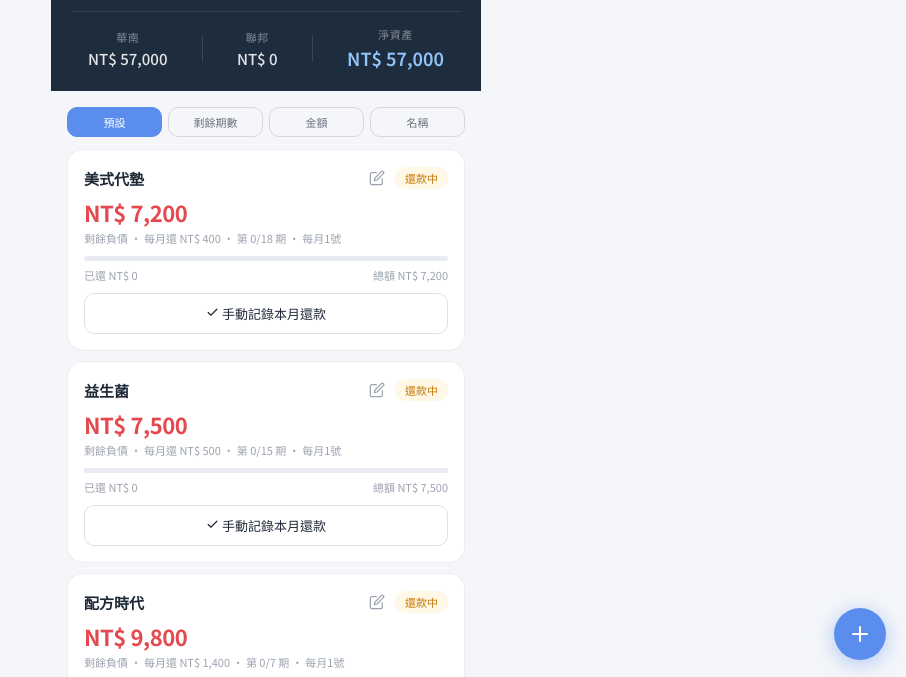
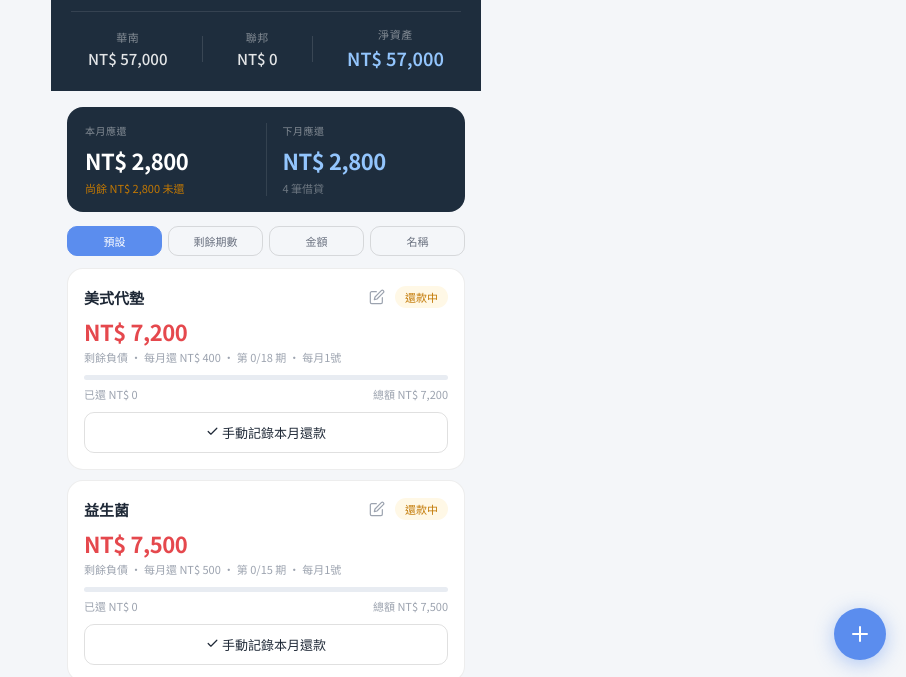
Before and after one commit to Unfair70287/accountbook, a plain HTML site: page index.html in a window 1280 px wide. Both pictures are taken after a click on the button "借貸". Shown: the part 66-743 px from the top of the page, without its empty margins (374-1280 px from the left). Drawn offline with Linux system fonts and the light colour scheme.

Commit message:
Add files via upload

```diff
--- a/index.html
+++ b/index.html
@@ -320,6 +320,7 @@ html,body{height:100%;background:var(--bg);font-family:'Noto Sans TC','Microsoft
 
     <!-- 借貸 -->
     <div id="tab-loans" class="section">
+      <div id="loan-summary"></div>
       <div class="sort-bar">
         <button class="sort-btn active" id="sort-btn-default" onclick="setSort('default')">預設</button>
         <button class="sort-btn" id="sort-btn-remain" onclick="setSort('remain')">剩餘期數</button>
@@ -1122,6 +1123,41 @@ function toggleCats(bank){
 
 function renderLoans(){
   const ll=document.getElementById('loan-list');
+  const summary=document.getElementById('loan-summary');
+
+  // 計算本月/下月應還總額
+  const{y,m}=todayInfo();
+  const activeLoans=S.loans.filter(l=>l.paid<l.periods);
+  const thisMonthTotal=activeLoans.reduce((s,l)=>s+Math.round(l.total/l.periods),0);
+  const nextMonthLoans=activeLoans.filter(l=>l.periods-l.paid>1);
+  const nextMonthTotal=nextMonthLoans.reduce((s,l)=>s+Math.round(l.total/l.periods),0);
+  const loanYm=todayYM();
+  const paidThisMonth=activeLoans.filter(l=>S.txs.some(t=>t.loanId===l.id&&t.type==='repay'&&t.ym===loanYm));
+  const paidAmt=paidThisMonth.reduce((s,l)=>s+Math.round(l.total/l.periods),0);
+  const remaining=thisMonthTotal-paidAmt;
+
+  if(summary){
+    if(!activeLoans.length){
+      summary.innerHTML='';
+    } else {
+      summary.innerHTML=`
+        <div style="background:var(--navy);border-radius:var(--r);padding:16px 18px;margin-bottom:14px;display:flex;gap:0">
+          <div style="flex:1;border-right:1px solid rgba(255,255,255,.1);padding-right:16px">
+            <div style="font-size:10px;color:rgba(255,255,255,.45);text-transform:uppercase;letter-spacing:.05em;margin-bottom:6px">本月應還</div>
+            <div style="font-size:22px;font-weight:700;color:#fff;letter-spacing:-.02em">${fmt(thisMonthTotal)}</div>
+            ${remaining>0
+              ?`<div style="font-size:11px;color:var(--amber);margin-top:4px">尚餘 ${fmt(remaining)} 未還</div>`
+              :`<div style="font-size:11px;color:var(--green);margin-top:4px">✓ 本月已全數還款</div>`
+            }
+          </div>
+          <div style="flex:1;padding-left:16px">
+            <div style="font-size:10px;color:rgba(255,255,255,.45);text-transform:uppercase;letter-spacing:.05em;margin-bottom:6px">下月應還</div>
+            <div style="font-size:22px;font-weight:700;color:#93c5fd;letter-spacing:-.02em">${fmt(nextMonthTotal)}</div>
+            <div style="font-size:11px;color:rgba(255,255,255,.35);margin-top:4px">${nextMonthLoans.length} 筆借貸</div>
+          </div>
+        </div>`;
+    }
+  }
   if(!S.loans.length){
     ll.innerHTML=`<div class="empty-state fade-in"><span style="display:inline-flex;align-items:center;width:1em;height:1em;flex-shrink:0;"><svg viewBox="0 0 24 24" fill="none" stroke="currentColor" stroke-width="1.8" stroke-linecap="round" stroke-linejoin="round"><line x1="3" y1="3" x2="21" y2="21"/><path d="M9 5H6a3 3 0 00-3 3v8a3 3 0 003 3h12a3 3 0 002.7-1.7M21 10V8a3 3 0 00-1-2.2"/><line x1="3" y1="10" x2="16" y2="10"/></svg></span></i><p>還沒有借貸項目<br>點下方按鈕新增</p></div>`;
     return;
```
